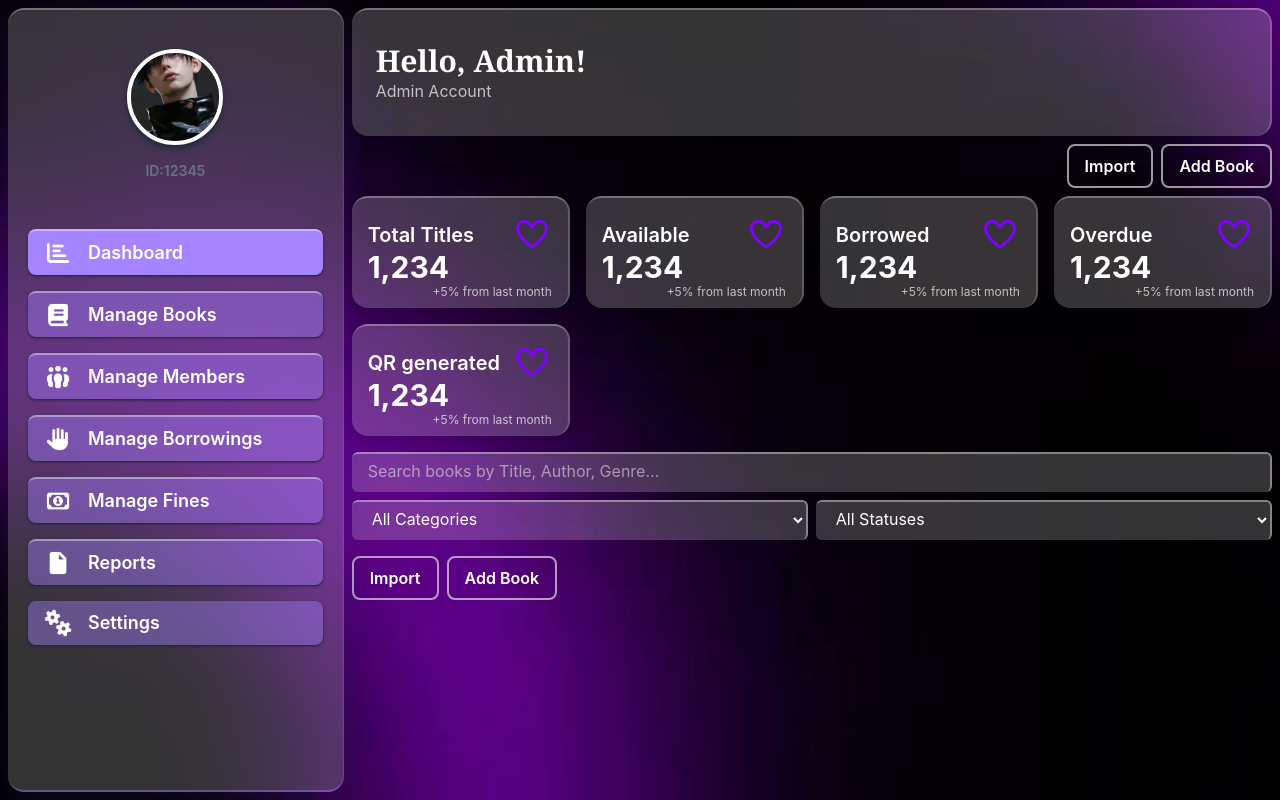
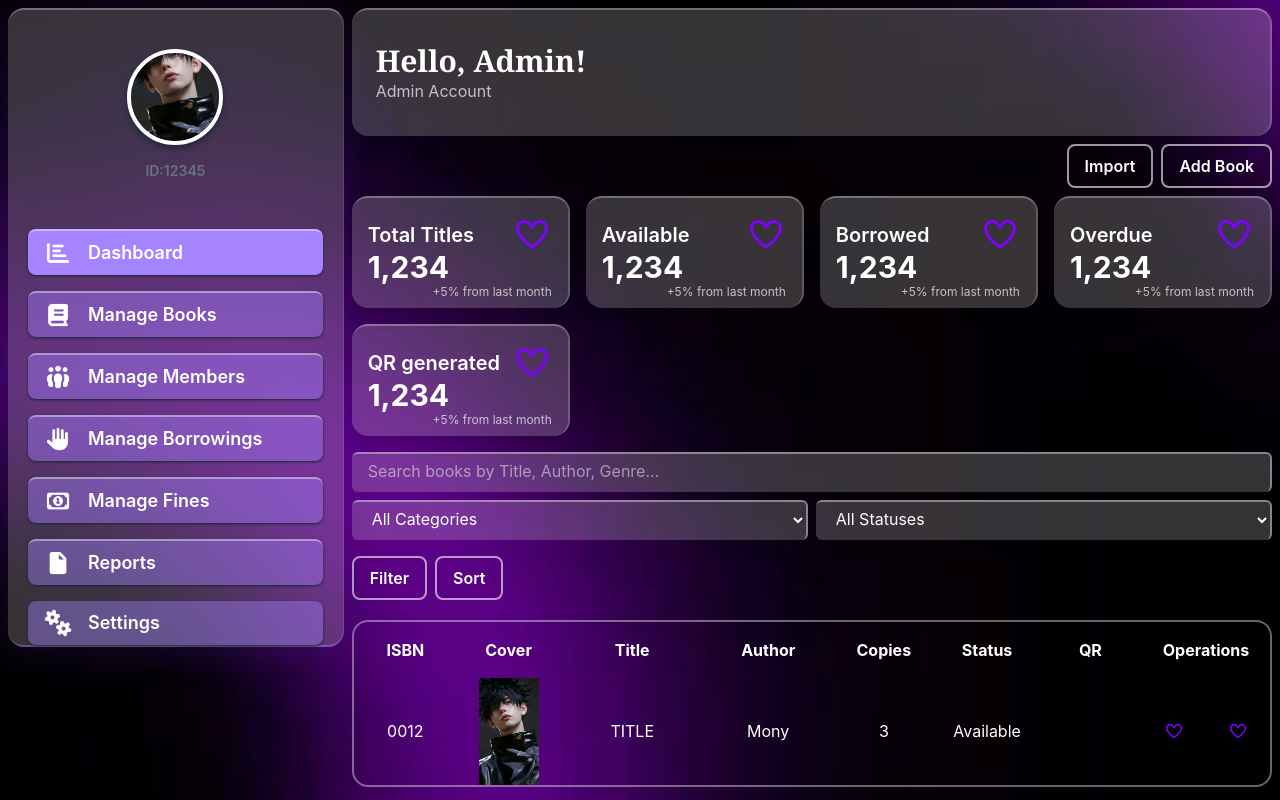
Before and after one commit to Hana-Haneefa/library_management_system, a React app in the folder frontend/: page / in a window 1280 px wide. Built offline with nearby package versions, Linux system fonts and the light colour scheme; the HTML template or start-up script is replaced by a standard one.

Commit message:
create books table in admin dashboard

```diff
--- a/frontend/src/pages/AdminDashboard.jsx
+++ b/frontend/src/pages/AdminDashboard.jsx
@@ -52,7 +52,7 @@ function AdminDashboard() {
     <div className="admin-dashboard">
       <div
         ref={containerRef}
-        className="container w-full h-screen flex p-2 bg-purple-900 gap-2"
+        className="container w-full min-h-screen flex p-2 gap-2"
         style={{
           backgroundImage: `url(${bgimg})`,
           backgroundSize: "cover",
@@ -336,11 +336,49 @@ function AdminDashboard() {
             </div>
             <div className="filterSec flex gap-2 justify-start">
               <button className="px-4 py-2 border-2 border-white/60 text-white font-semibold rounded-lg ">
-                Import
+                Filter
               </button>
               <button className="px-4 py-2 border-2 border-white/60 text-white font-semibold rounded-lg">
-                Add Book
+                Sort
               </button>
+            </div>
+            <div className="table w-full mt-5 border-2 border-white/40 rounded-2xl">
+              <table className="w-full text-white text-center table-fixed">
+                <thead>
+                  <tr>
+                    <th className="py-4">ISBN</th>
+                    <th>Cover</th>
+                    <th className="w-36">Title</th>
+                    <th className="w-32">Author</th>
+                    <th>Copies</th>
+                    <th>Status</th>
+                    <th>QR</th>
+                    <th className="w-32" colSpan={2}>
+                      Operations
+                    </th>
+                  </tr>
+                </thead>
+
+                <tbody>
+                  <tr>
+                    <td>0012</td>
+                    <td>
+                      <img src={img} alt="" className="w-15 h-auto mx-auto" />
+                    </td>
+                    <td>TITLE</td>
+                    <td>Mony</td>
+                    <td>3</td>
+                    <td>Available</td>
+                    <td></td>
+                    <td>
+                      <img src={icon} alt="" className="w-5 h-auto mx-auto" />
+                    </td>
+                    <td>
+                      <img src={icon} alt="" className="w-5 h-auto mx-auto" />
+                    </td>
+                  </tr>
+                </tbody>
+              </table>
             </div>
           </div>
         </div>
```
